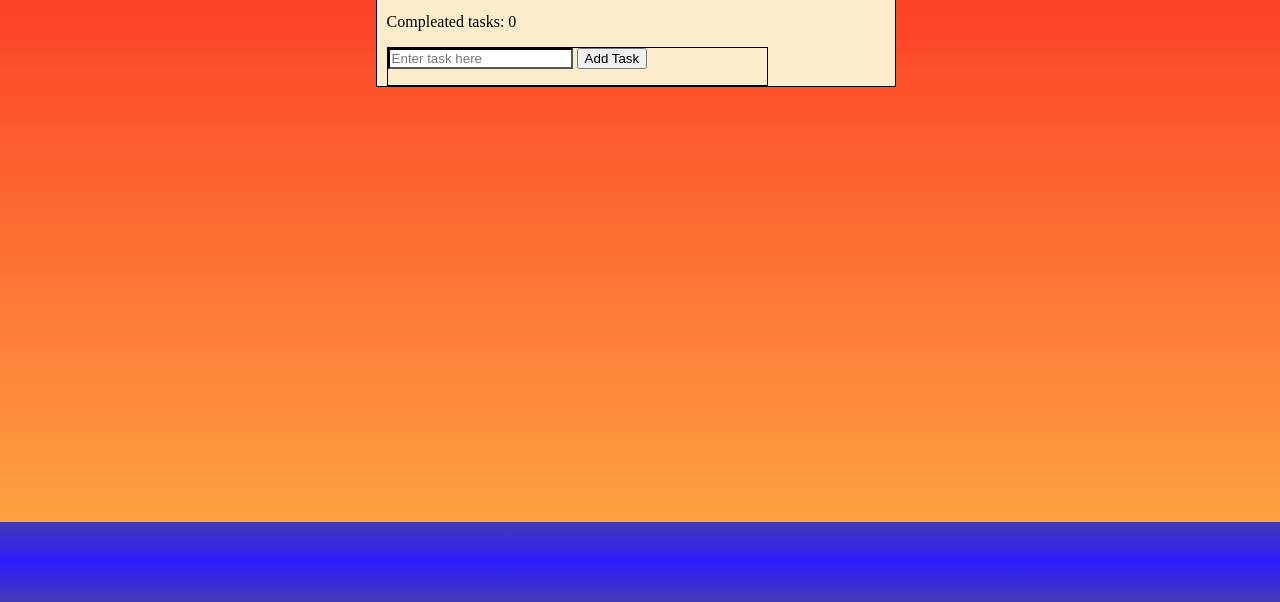
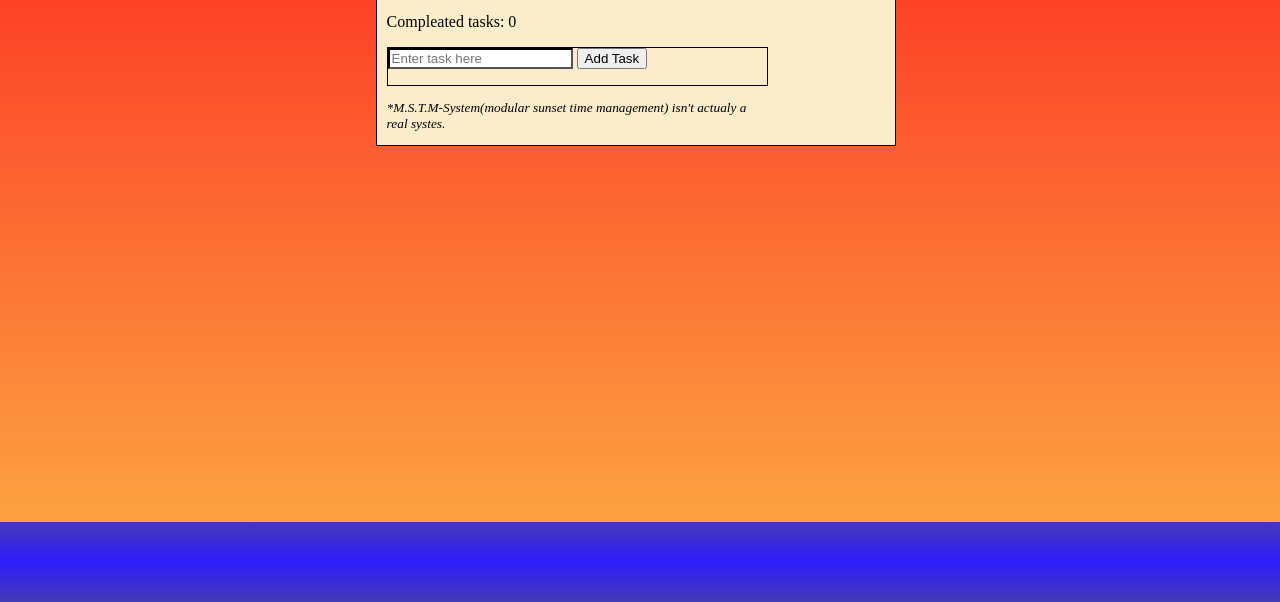
Before and after one commit to MatsJoh50/a2-clone, a plain HTML site: page index.html in a window 1280 px wide. Shown: the part 198-800 px from the top of the page. Drawn offline with Linux system fonts and the light colour scheme.

Commit message:
disclaimer

```diff
--- a/index.html
+++ b/index.html
@@ -21,6 +21,7 @@
             <ul id="myTodoList">
             </ul>
         </div>
+        <p id="disclaimer">*M.S.T.M-System(modular sunset time management) isn't actualy a real systes. </p>
     </section>
 
 <footer>
--- a/main.css
+++ b/main.css
@@ -81,3 +81,8 @@ i:hover {
   background-color: #6d9ebc(167, 248, 198);
 
 }
+
+#disclaimer{
+  font-size: smaller;
+  font-style: italic;
+}
```
